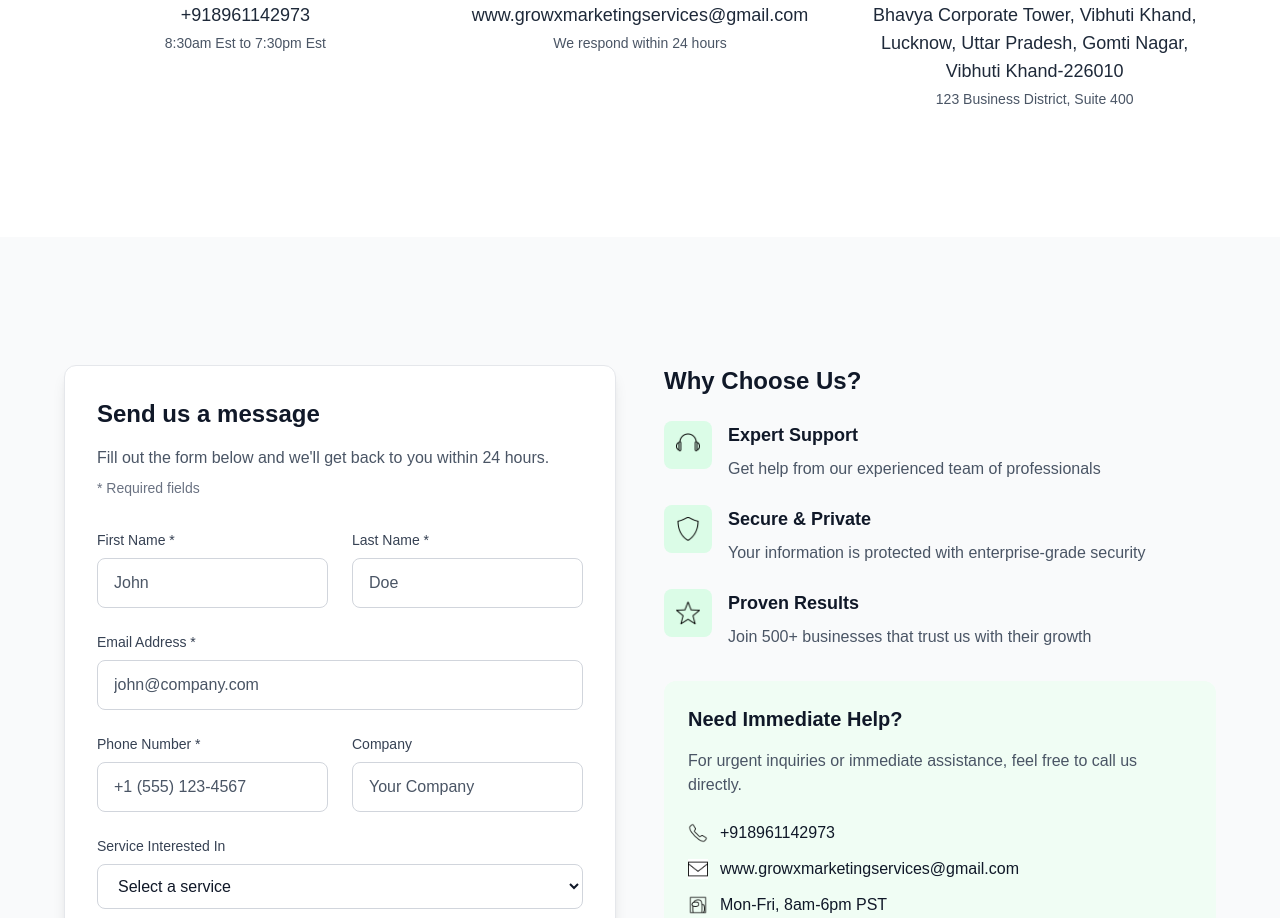
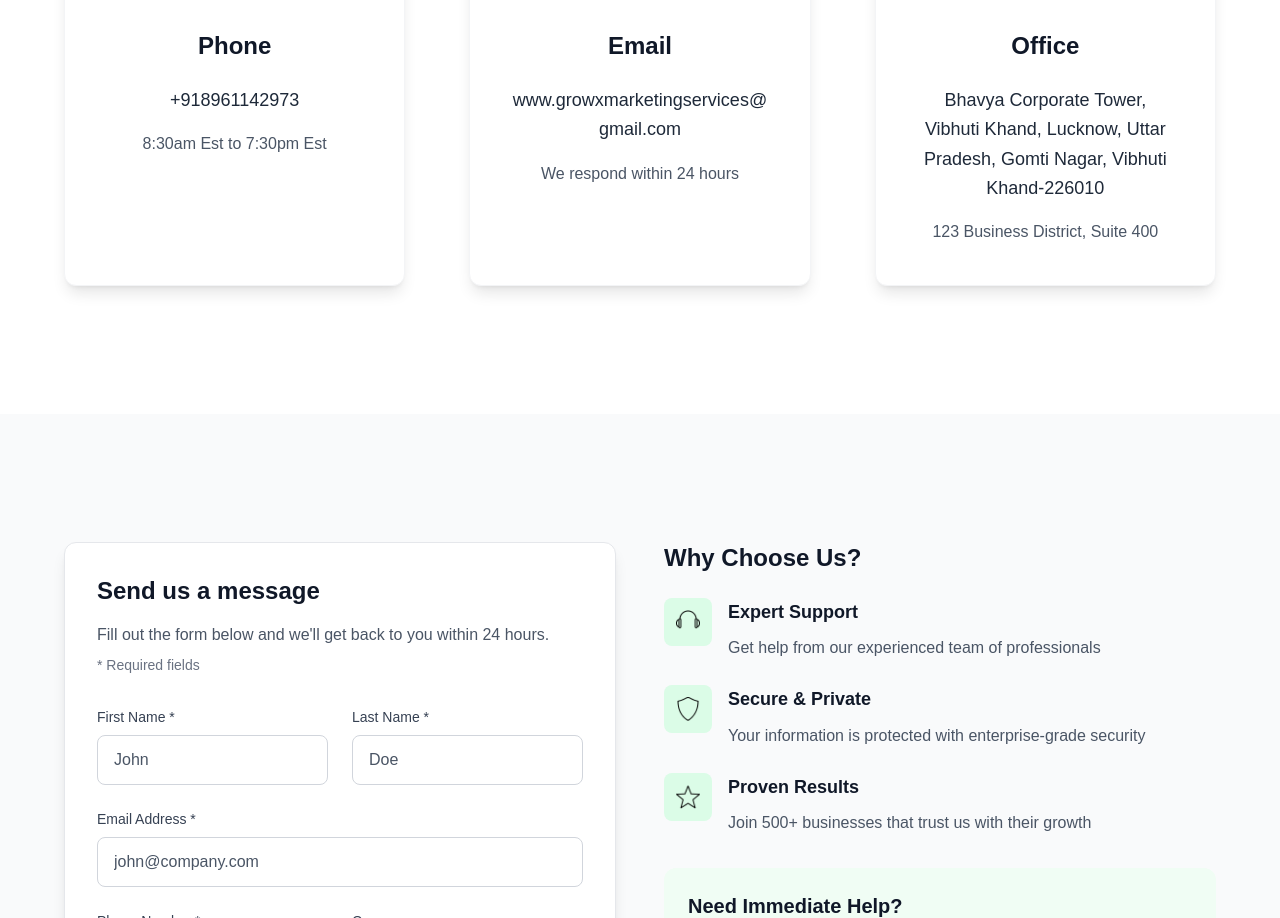
Before and after one commit to sheryyiee121/Growx, a Next.js app: page /contact in a window 1280 px wide. Shown: the part 754-1672 px from the top of the page. Built offline with nearby package versions, Linux system fonts and the light colour scheme.

Commit message:
conten updated

```diff
--- a/src/app/contact/page.js
+++ b/src/app/contact/page.js
@@ -59,32 +59,32 @@ export default function ContactPage() {
             <Navbar />
 
             {/* Hero Section */}
-            <section className="pt-28 pb-16 bg-gradient-to-br from-green-50/30 via-white to-green-100/40">
-                <div className="container mx-auto px-6">
+            <section className="pt-20 sm:pt-24 lg:pt-28 pb-12 sm:pb-16 bg-gradient-to-br from-green-50/30 via-white to-green-100/40">
+                <div className="container mx-auto px-4 sm:px-6">
                     <div className="text-center max-w-4xl mx-auto">
-                        <h1 className="text-5xl lg:text-6xl font-bold text-gray-900 leading-tight mb-6">
+                        <h1 className="text-3xl sm:text-4xl lg:text-5xl xl:text-6xl font-bold text-gray-900 leading-tight mb-4 sm:mb-6">
                             Get In{' '}
                             <span className="relative">
                                 Touch
-                                <div className="absolute bottom-2 left-0 w-full h-2 bg-green-500 -z-10 transform -skew-x-12"></div>
+                                <div className="absolute bottom-1 sm:bottom-2 left-0 w-full h-1 sm:h-2 bg-green-500 -z-10 transform -skew-x-12"></div>
                             </span>
                             <br />
                             With Our Team
                         </h1>
-                        <p className="text-xl text-gray-600 leading-relaxed mb-8">
+                        <p className="text-base sm:text-lg lg:text-xl text-gray-600 leading-relaxed mb-6 sm:mb-8">
                             Ready to transform your business with our lead generation services? Let&apos;s discuss how we can help you achieve your sales goals.
                         </p>
-                        <div className="flex justify-center space-x-4">
-                            <button className="bg-green-700 text-white px-8 py-4 rounded-lg font-semibold text-lg transition-all duration-500 hover:bg-green-800 hover:scale-105 hover:shadow-lg active:scale-95 transform flex items-center gap-2">
+                        <div className="flex flex-col sm:flex-row justify-center gap-3 sm:gap-4">
+                            <button className="bg-green-700 text-white px-6 sm:px-8 py-3 sm:py-4 rounded-lg font-semibold text-base sm:text-lg transition-all duration-500 hover:bg-green-800 hover:scale-105 hover:shadow-lg active:scale-95 transform flex items-center justify-center gap-2">
                                 Schedule Call
                                 <img
                                     src="/images/phone.png"
                                     alt="Phone"
-                                    className="w-5 h-5 object-contain filter brightness-0 invert"
+                                    className="w-4 h-4 sm:w-5 sm:h-5 object-contain filter brightness-0 invert"
                                     onError={(e) => e.target.style.display = 'none'}
                                 />
                             </button>
-                            <button className="border-2 border-gray-300 text-gray-700 px-8 py-4 rounded-lg font-semibold text-lg transition-all duration-500 hover:border-green-700 hover:text-green-700 hover:scale-105 active:scale-95 transform">
+                            <button className="border-2 border-gray-300 text-gray-700 px-6 sm:px-8 py-3 sm:py-4 rounded-lg font-semibold text-base sm:text-lg transition-all duration-500 hover:border-green-700 hover:text-green-700 hover:scale-105 active:scale-95 transform">
                                 Send Message
                             </button>
                         </div>
@@ -93,24 +93,26 @@ export default function ContactPage() {
             </section>
 
             {/* Contact Info Cards */}
-            <section className="py-32 bg-white">
-                <div className="container mx-auto px-6">
-                    <div className="grid md:grid-cols-3 gap-8 max-w-6xl mx-auto">
+            <section className="py-16 sm:py-24 lg:py-32 bg-white">
+                <div className="container mx-auto px-4 sm:px-6">
+                    <div className="grid grid-cols-1 sm:grid-cols-2 lg:grid-cols-3 gap-8 sm:gap-10 lg:gap-16 max-w-6xl mx-auto">
                         {contactInfo.map((info, index) => (
-                            <div key={index} className="text-center animate-slide-up" style={{ animationDelay: `${index * 0.1}s` }}>
-                                <div className={`w-16 h-16 ${info.color} rounded-full flex items-center justify-center mx-auto mb-4`}>
+                            <div key={index} className="text-center animate-slide-up p-8 sm:p-10 bg-white rounded-xl shadow-lg border border-gray-100" style={{ animationDelay: `${index * 0.1}s` }}>
+                                <div className={`w-14 h-14 sm:w-18 sm:h-18 ${info.color} rounded-full flex items-center justify-center mx-auto mb-6 sm:mb-8`}>
                                     <img
                                         src={info.image}
                                         alt={info.title}
-                                        className="w-8 h-8 object-contain filter brightness-0 invert"
+                                        className="w-7 h-7 sm:w-9 sm:h-9 object-contain filter brightness-0 invert"
                                         onError={(e) => {
                                             e.target.style.display = 'none';
                                         }}
                                     />
                                 </div>
-                                <h3 className="text-xl font-bold text-gray-900 mb-2">{info.title}</h3>
-                                <p className="text-lg font-medium text-gray-800 mb-1">{info.detail}</p>
-                                <p className="text-sm text-gray-600">{info.description}</p>
+                                <h3 className="text-xl sm:text-2xl font-bold text-gray-900 mb-4 sm:mb-6">{info.title}</h3>
+                                <div className="space-y-3 sm:space-y-4">
+                                    <p className="text-base sm:text-lg font-medium text-gray-800 leading-relaxed break-words">{info.detail}</p>
+                                    <p className="text-sm sm:text-base text-gray-600 leading-relaxed">{info.description}</p>
+                                </div>
                             </div>
                         ))}
                     </div>
@@ -118,9 +120,9 @@ export default function ContactPage() {
             </section>
 
             {/* Contact Form & Features */}
-            <section className="py-32 bg-gray-50">
-                <div className="container mx-auto px-6">
-                    <div className="grid lg:grid-cols-2 gap-12 max-w-6xl mx-auto">
+            <section className="py-16 sm:py-24 lg:py-32 bg-gray-50">
+                <div className="container mx-auto px-4 sm:px-6">
+                    <div className="grid lg:grid-cols-2 gap-8 lg:gap-12 max-w-6xl mx-auto">
                         {/* Contact Form */}
                         <ContactForm
                             title="Send us a message"
@@ -131,63 +133,63 @@ export default function ContactPage() {
                         />
 
                         {/* Features & Contact Info */}
-                        <div className="space-y-8">
+                        <div className="space-y-6 sm:space-y-8">
                             <div>
-                                <h3 className="text-2xl font-bold text-gray-900 mb-6">Why Choose Us?</h3>
-                                <div className="space-y-6">
+                                <h3 className="text-xl sm:text-2xl font-bold text-gray-900 mb-4 sm:mb-6">Why Choose Us?</h3>
+                                <div className="space-y-4 sm:space-y-6">
                                     {features.map((feature, index) => (
-                                        <div key={index} className="flex items-start space-x-4">
-                                            <div className="w-12 h-12 bg-green-100 rounded-lg flex items-center justify-center flex-shrink-0">
+                                        <div key={index} className="flex items-start gap-3 sm:gap-4">
+                                            <div className="w-10 h-10 sm:w-12 sm:h-12 bg-green-100 rounded-lg flex items-center justify-center flex-shrink-0">
                                                 <img
                                                     src={feature.image}
                                                     alt={feature.title}
-                                                    className="w-6 h-6 object-contain"
+                                                    className="w-5 h-5 sm:w-6 sm:h-6 object-contain"
                                                     onError={(e) => {
                                                         e.target.style.display = 'none';
                                                     }}
                                                 />
                                             </div>
-                                            <div>
-                                                <h4 className="text-lg font-semibold text-gray-900 mb-2">{feature.title}</h4>
-                                                <p className="text-gray-600">{feature.description}</p>
+                                            <div className="min-w-0 flex-1">
+                                                <h4 className="text-base sm:text-lg font-semibold text-gray-900 mb-1 sm:mb-2 leading-relaxed">{feature.title}</h4>
+                                                <p className="text-sm sm:text-base text-gray-600 leading-relaxed">{feature.description}</p>
                                             </div>
                                         </div>
                                     ))}
                                 </div>
                             </div>
 
-                            <div className="bg-green-50 p-6 rounded-xl">
-                                <h3 className="text-xl font-bold text-gray-900 mb-4">Need Immediate Help?</h3>
-                                <p className="text-gray-600 mb-6">
+                            <div className="bg-green-50 p-4 sm:p-6 rounded-xl">
+                                <h3 className="text-lg sm:text-xl font-bold text-gray-900 mb-3 sm:mb-4">Need Immediate Help?</h3>
+                                <p className="text-sm sm:text-base text-gray-600 mb-4 sm:mb-6 leading-relaxed">
                                     For urgent inquiries or immediate assistance, feel free to call us directly.
                                 </p>
-                                <div className="space-y-3">
-                                    <div className="flex items-center space-x-3">
+                                <div className="space-y-3 sm:space-y-4">
+                                    <div className="flex items-start gap-3">
                                         <img
                                             src="/images/phone.png"
                                             alt="Phone"
-                                            className="w-5 h-5 object-contain"
+                                            className="w-4 h-4 sm:w-5 sm:h-5 object-contain mt-0.5 flex-shrink-0"
                                             onError={(e) => e.target.style.display = 'none'}
                                         />
-                                        <span className="font-medium text-gray-900">+918961142973</span>
+                                        <span className="font-medium text-gray-900 text-sm sm:text-base break-words leading-relaxed">+918961142973</span>
                                     </div>
-                                    <div className="flex items-center space-x-3">
+                                    <div className="flex items-start gap-3">
                                         <img
                                             src="/images/email.gif"
                                             alt="Email"
-                                            className="w-5 h-5 object-contain"
+                                            className="w-4 h-4 sm:w-5 sm:h-5 object-contain mt-0.5 flex-shrink-0"
                                             onError={(e) => e.target.style.display = 'none'}
                                         />
-                                        <span className="font-medium text-gray-900">www.growxmarketingservices@gmail.com</span>
+                                        <span className="font-medium text-gray-900 text-sm sm:text-base break-words leading-relaxed">www.growxmarketingservices@gmail.com</span>
                                     </div>
-                                    <div className="flex items-center space-x-3">
+                                    <div className="flex items-start gap-3">
                                         <img
                                             src="/images/visitus.png"
                                             alt="Visit Us"
-                                            className="w-5 h-5 object-contain"
+                                            className="w-4 h-4 sm:w-5 sm:h-5 object-contain mt-0.5 flex-shrink-0"
                                             onError={(e) => e.target.style.display = 'none'}
                                         />
-                                        <span className="font-medium text-gray-900">Mon-Fri, 8am-6pm PST</span>
+                                        <span className="font-medium text-gray-900 text-sm sm:text-base break-words leading-relaxed">Mon-Fri, 8am-6pm PST</span>
                                     </div>
                                 </div>
                             </div>
```
